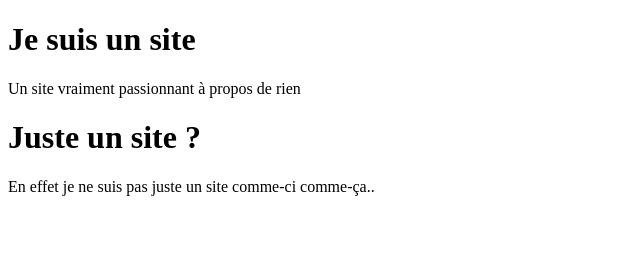
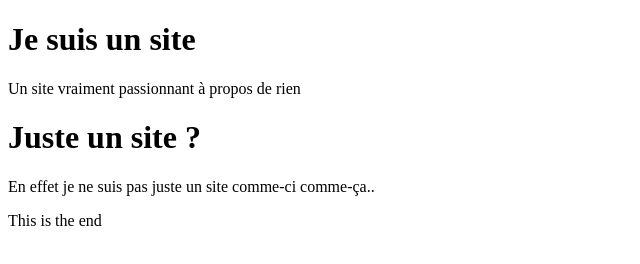
Before and after one commit to noemielev/TestGit2, a plain HTML site: page index.html in a window 1280 px wide. Shown: the whole page, without its empty margins (0-640 px from the left). Drawn offline with Linux system fonts and the light colour scheme.

Commit message:
ajout footer

```diff
--- a/index.html
+++ b/index.html
@@ -9,5 +9,6 @@
         <p>Un site vraiment passionnant à propos de rien</p>
         <h1>Juste un site ?</h1>
         <p>En effet je ne suis pas juste un site comme-ci comme-ça..</p>
+        <footer>This is the end</footer>
     </body>
 </html>
```
